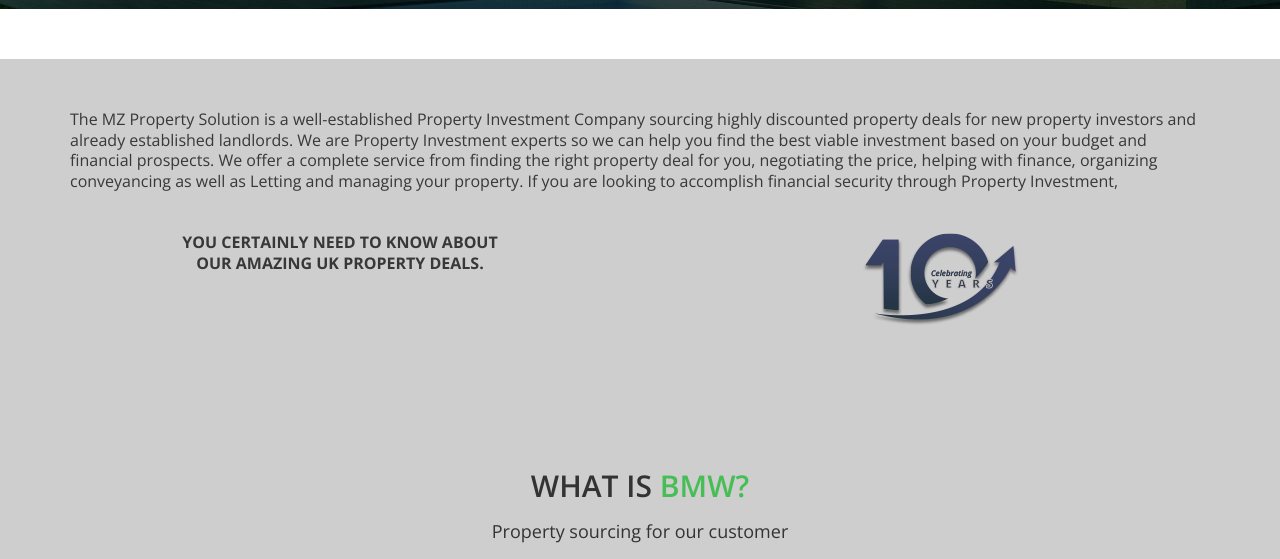
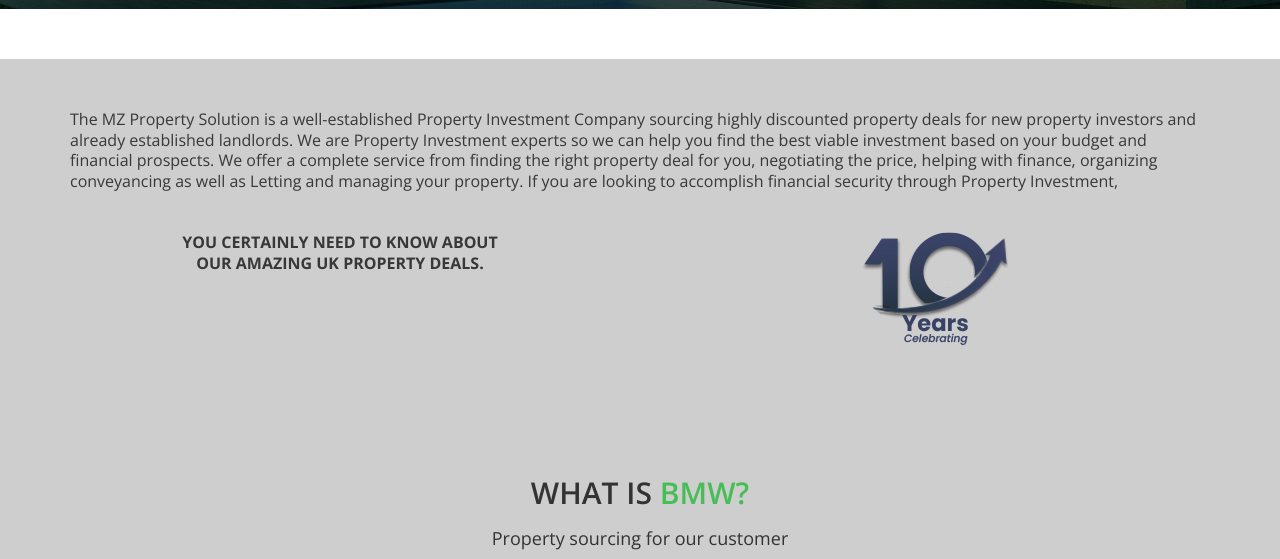
Before and after one commit to AnilSingh93/property, a plain HTML site: page about.html in a window 1280 px wide. Shown: the part 239-798 px from the top of the page. Drawn offline with nearby package versions, Linux system fonts and the light colour scheme; files that its build step writes are made by us from their sources.

Commit message:
logo added

```diff
--- a/about.html
+++ b/about.html
@@ -87,7 +87,7 @@
 
                     <div class="col-md-6 col-12 mob-pad">
                         <div class="about-right">
-                            <img src="./img/Untitled-4@2x.png">
+                            <img src="./img/celebrating.png">
                         </div>
                     </div>
 
```
Also changed, not shown: img/celebrating.png (added).
